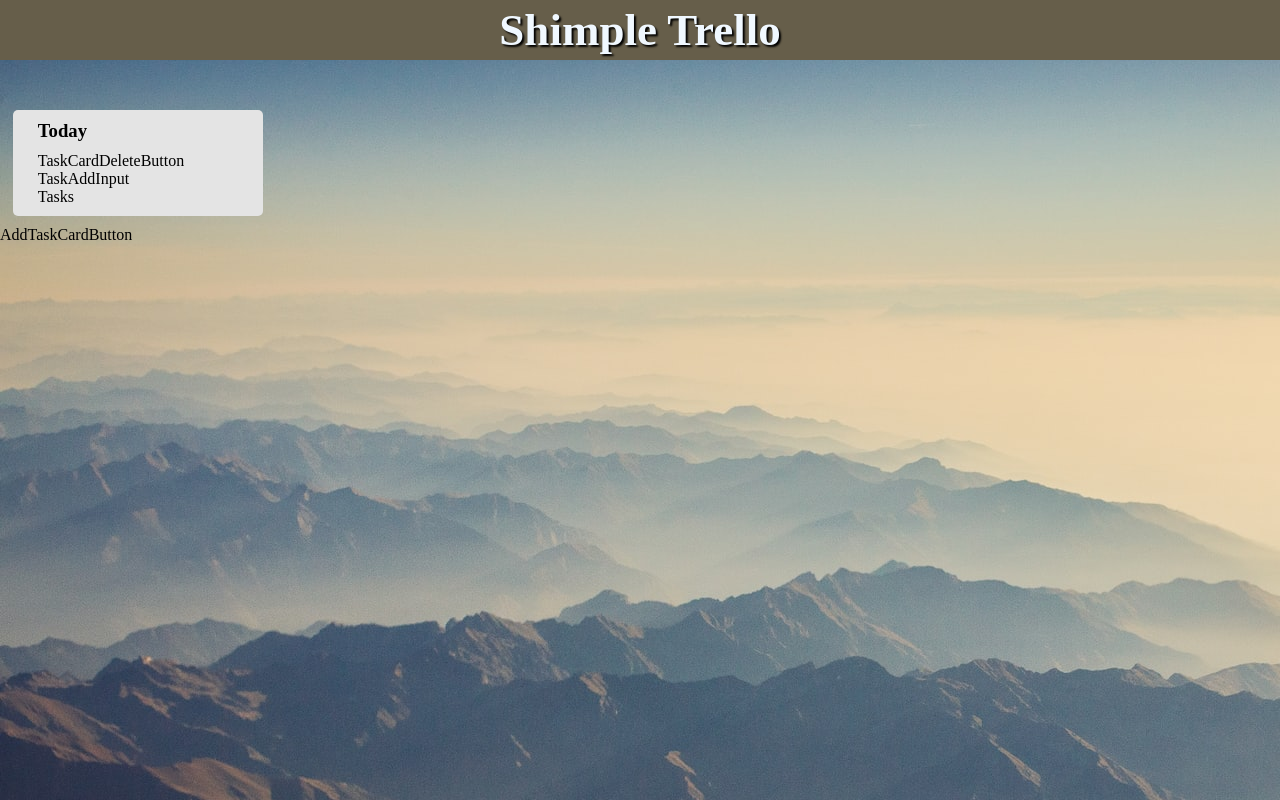
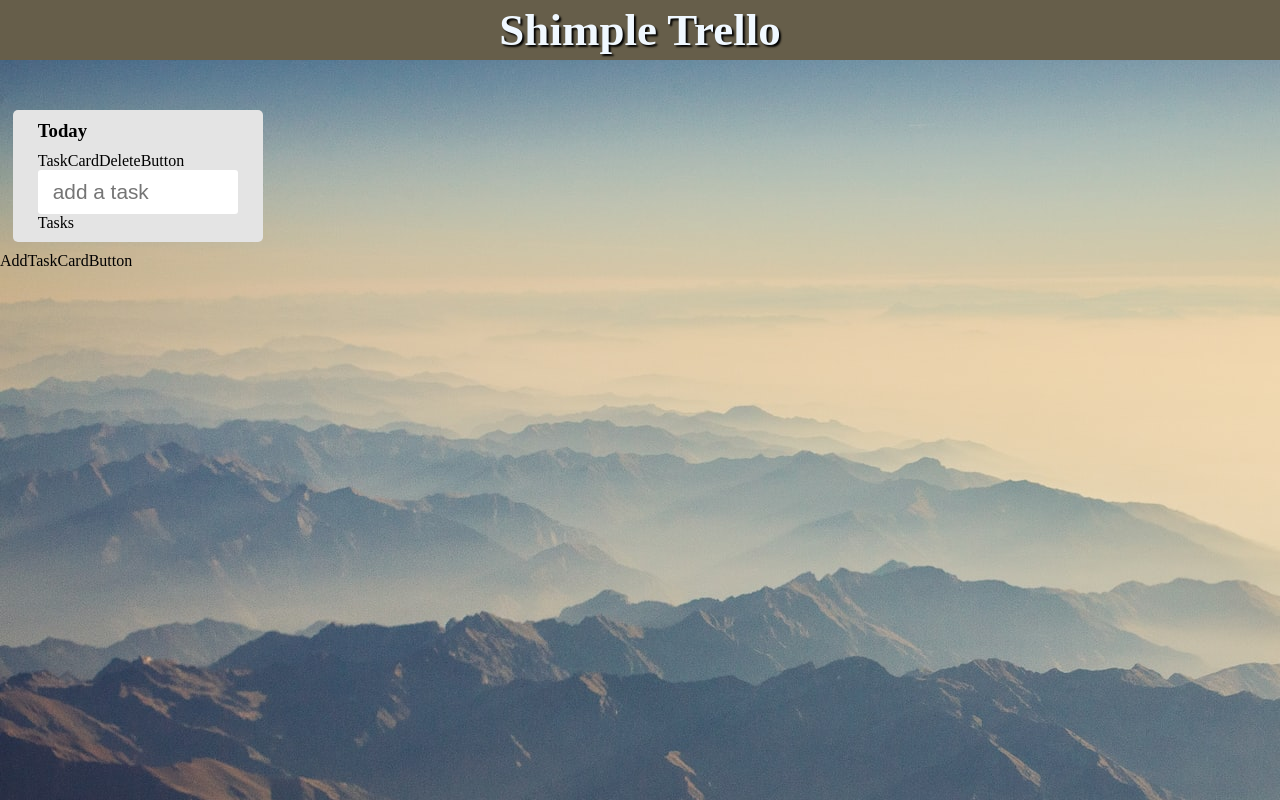
Before and after one commit to shinmyoun/react-trello-clone, a React (Create React App) app: page / in a window 1280 px wide. Built offline with nearby package versions, Linux system fonts and the light colour scheme.

Commit message:
✨ TaskAddInput

```diff
--- a/src/components/task/TaskCard.jsx
+++ b/src/components/task/TaskCard.jsx
@@ -1,15 +1,23 @@
-import React from "react";
+import React, { useState } from "react";
 import { TaskCardTitle } from "./TaskCardTitle";
 import { TaskCardDeleteButton } from "./button/TaskCardDeleteButton";
 import { TaskAddInput } from "./input/TaskAddInput";
 import { Tasks } from "./Tasks";
 
 export const TaskCard = () => {
+  const [inputText, setInputText] = useState("");
+  const [taskList, setTaskList] = useState([]);
+
   return (
     <div className="taskCard">
       <TaskCardTitle />
       <TaskCardDeleteButton />
-      <TaskAddInput />
+      <TaskAddInput
+        inputText={inputText}
+        setInputText={setInputText}
+        setTaskList={setTaskList}
+        taskList={taskList}
+      />
       <Tasks />
     </div>
   );
--- a/src/components/task/input/TaskAddInput.jsx
+++ b/src/components/task/input/TaskAddInput.jsx
@@ -1,5 +1,30 @@
 import React from "react";
 
-export const TaskAddInput = () => {
-  return <div>TaskAddInput</div>;
+export const TaskAddInput = ({
+  inputText,
+  setInputText,
+  taskList,
+  setTaskList,
+}) => {
+  const handleSubmit = (e) => {
+    e.preventDefault();
+    console.log(e);
+  };
+
+  const handleChange = (e) => {
+    setInputText(e.target.value);
+    console.log(inputText);
+  };
+  return (
+    <div>
+      <form onSubmit={handleSubmit}>
+        <input
+          type="text"
+          placeholder="add a task"
+          className="taskAddInput"
+          onChange={handleChange}
+        />
+      </form>
+    </div>
+  );
 };
--- a/src/index.css
+++ b/src/index.css
@@ -44,3 +44,12 @@
   padding: 4px 6px;
   border-radius: none;
 }
+
+.taskAddInput {
+  width: 100%;
+  font-size: 1.3rem;
+  padding: 10px 15px;
+  border-radius: 3px;
+  border: none;
+  outline: none;
+}
```
